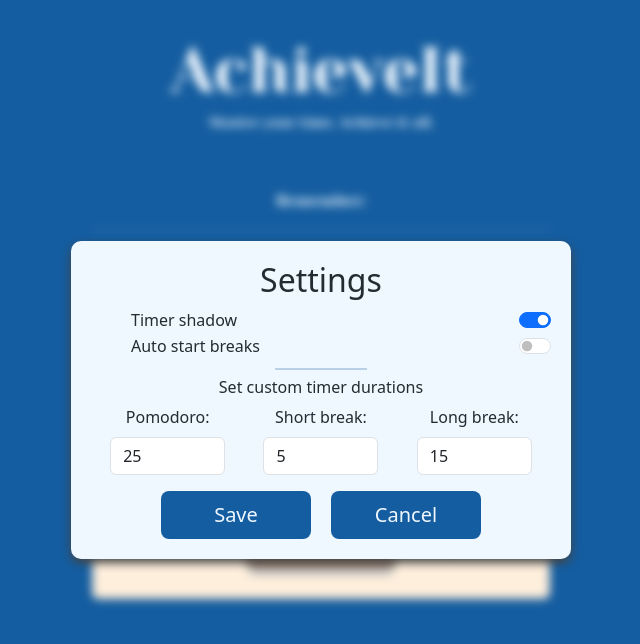
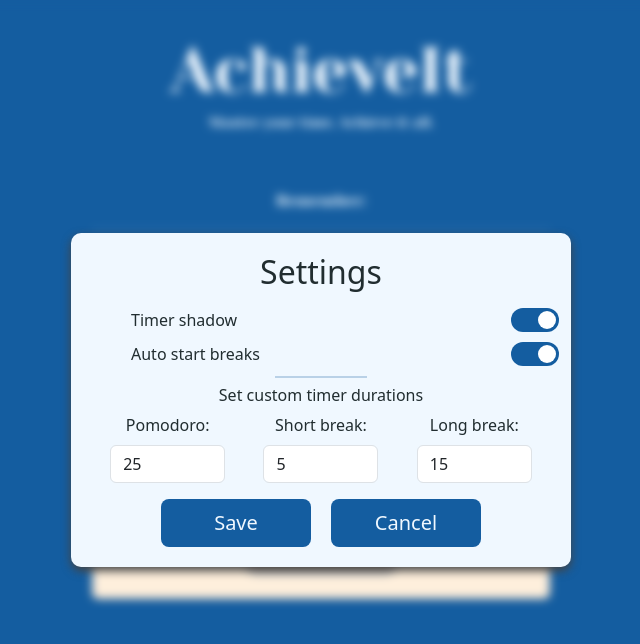
Before and after one commit to samuelodumu/AchieveIt, a React (Vite) app: page / in a window 1280 px wide. Both pictures are taken after a click on the icon 772 px from the left and 536 px from the top of the page. Shown: the top 644 px of the page, without its empty margins (319-959 px from the left). Built offline with nearby package versions, Linux system fonts and the light colour scheme; no server answers.

Commit message:
added themes on each timer

```diff
--- a/src/components/App.jsx
+++ b/src/components/App.jsx
@@ -16,6 +16,7 @@ function App() {
 
   const [showSettings, setShowSettings] = useState(false);
   const [isShadowEnabled, setIsShadowEnabled] = useState(true);
+  const [isAutoStartEnabled, setIsAutoStartEnabled] = useState(true);
 
   const updateDurations = (newDurations) => {
     setDurations(newDurations);
@@ -27,7 +28,11 @@ function App() {
 
   const toggleShadow = (isEnabled) => {
     setIsShadowEnabled(isEnabled);
-  }
+  };
+
+  const toggleAutoStart = (isEnabled) => {
+    setIsAutoStartEnabled(isEnabled);
+  };
 
   return (
     <>
@@ -47,6 +52,7 @@ function App() {
               updateDurations={updateDurations}
               toggleSettings={toggleSettings}
               isShadowEnabled={isShadowEnabled}
+              isAutoStartEnabled={isAutoStartEnabled}
             />
             {showSettings && (
               <Settings
@@ -55,6 +61,8 @@ function App() {
                 closeSettings={toggleSettings}
                 isShadowEnabled={isShadowEnabled}
                 toggleShadow={toggleShadow}
+                isAutoStartEnabled={isAutoStartEnabled}
+                toggleAutoStart={toggleAutoStart}
               />
             )}
           </div>
--- a/src/components/Settings.jsx
+++ b/src/components/Settings.jsx
@@ -6,7 +6,9 @@ function Settings({
   updateDurations,
   closeSettings,
   isShadowEnabled,
-  toggleShadow
+  toggleShadow,
+  isAutoStartEnabled,
+  toggleAutoStart
 }) {
   const [newDurations, setNewDurations] = useState({
     pomodoro: durations.pomodoro / 60,
@@ -15,10 +17,12 @@ function Settings({
   });
 
   const [shadowEnabled, setShadowEnabled] = useState(isShadowEnabled);
+  const [autoStartEnabled, setAutoStartEnabled] = useState(isAutoStartEnabled);
 
   useEffect(() => {
     setShadowEnabled(isShadowEnabled);
-  }, [isShadowEnabled]);
+    setAutoStartEnabled(isAutoStartEnabled);
+  }, [isShadowEnabled, isAutoStartEnabled]);
 
   const handleChange = (e) => {
     const { name, value } = e.target;
@@ -35,7 +39,8 @@ function Settings({
       shortBreak: newDurations.shortBreak * 60,
       longBreak: newDurations.longBreak * 60
     });
-    toggleShadow(shadowEnabled)
+    toggleShadow(shadowEnabled);
+    toggleAutoStart(autoStartEnabled);
     closeSettings();
   };
 
@@ -43,7 +48,10 @@ function Settings({
     setShadowEnabled(e.target.checked);
   };
 
-  // let state = shadowEnabled;
+  const handleAutoStartChange = (e) => {
+    setAutoStartEnabled(e.target.checked);
+  };
+
   const handleCancel = () => {
     // Reset the state to initial values
     setNewDurations({
@@ -52,6 +60,7 @@ function Settings({
       longBreak: durations.longBreak / 60
     });
     setShadowEnabled(isShadowEnabled);
+    setAutoStartEnabled(isAutoStartEnabled);
     closeSettings();
   };
 
@@ -59,10 +68,10 @@ function Settings({
     <div className='settings-overlay'>
       <div className='settings-box'>
         <h2 className='mt-0'>Settings</h2>
-        <div className='form-check form-switch d-flex justify-content-between'>
+        <div className='form-check form-switch d-flex justify-content-between py-2'>
           <label className='form-check-label'>Timer shadow</label>
           <input
-            className='form-check-input'
+            className='form-check-input bigger'
             type='checkbox'
             role='switch'
             checked={shadowEnabled}
@@ -72,9 +81,11 @@ function Settings({
         <div className='form-check form-switch d-flex justify-content-between'>
           <label className='form-check-label'>Auto start breaks</label>
           <input
-            className='form-check-input'
+            className='form-check-input bigger'
             type='checkbox'
             role='switch'
+            checked={autoStartEnabled}
+            onChange={handleAutoStartChange}
           />
         </div>
         <div className='d-flex py-2 justify-content-center'>
@@ -139,7 +150,9 @@ Settings.propTypes = {
   updateDurations: PropTypes.func.isRequired,
   closeSettings: PropTypes.func.isRequired,
   isShadowEnabled: PropTypes.bool.isRequired,
-  toggleShadow: PropTypes.func.isRequired
+  toggleShadow: PropTypes.func.isRequired,
+  isAutoStartEnabled: PropTypes.bool.isRequired,
+  toggleAutoStart: PropTypes.func.isRequired
 };
 
 export default Settings;
--- a/src/components/Timer.jsx
+++ b/src/components/Timer.jsx
@@ -3,14 +3,19 @@ import { useState, useEffect, useRef } from 'react';
 import PropTypes from 'prop-types';
 import { FontAwesomeIcon } from '@fortawesome/react-fontawesome';
 
-function Timer({ durations, toggleSettings, isShadowEnabled }) {
+function Timer({
+  durations,
+  toggleSettings,
+  isShadowEnabled,
+  isAutoStartEnabled
+}) {
   const [activeTimer, setActiveTimer] = useState('pomodoro');
   const [timeLeft, setTimeLeft] = useState(durations['pomodoro']);
   const [isRunning, setIsRunning] = useState(false);
   const notificationSound = useRef(new Audio('/radar.mp3'));
 
   useEffect(() => {
-    setTimeLeft(durations[activeTimer]); // display the new time when duraionos or activeTimer changes
+    setTimeLeft(durations[activeTimer]); // display the new time when durations or activeTimer changes
   }, [durations, activeTimer]);
 
   useEffect(() => {
@@ -22,9 +27,40 @@ function Timer({ durations, toggleSettings, isShadowEnabled }) {
     } else if (timeLeft === 0) {
       setIsRunning(false);
       notificationSound.current.play();
+      if (isAutoStartEnabled) {
+        setTimeout(() => {
+          notificationSound.current.pause();
+          notificationSound.current.currentTime = 0;
+        }, 10000);
+        setTimeout(() => {
+          if (activeTimer === 'pomodoro') {
+            setActiveTimer('shortBreak');
+            setTimeLeft(durations['shortBreak']);
+            setIsRunning(true);
+          } else if (activeTimer === 'shortBreak') {
+            setActiveTimer('pomodoro');
+            setTimeLeft(durations['pomodoro']);
+            setIsRunning(true);
+          }
+        }, 500); // 500 milisecond delay between pomodoro and short break
+      }
     }
     return () => clearInterval(interval);
-  }, [isRunning, timeLeft]);
+  }, [isRunning, timeLeft, activeTimer, durations, isAutoStartEnabled]);
+
+  useEffect(() => {
+    const root = document.documentElement;
+    if (activeTimer === 'pomodoro') {
+      root.style.setProperty('--current-color', 'var(--pomodoro-color)');
+      root.style.setProperty('--button-color', 'var(--pomodoro-color)');
+    } else if (activeTimer === 'shortBreak') {
+      root.style.setProperty('--current-color', 'var(--short-break-color)');
+      root.style.setProperty('--button-color', 'var(--short-break-color)');
+    } else if (activeTimer === 'longBreak') {
+      root.style.setProperty('--current-color', 'var(--long-break-color)');
+      root.style.setProperty('--button-color', 'var(--long-break-color)');
+    }
+  }, [activeTimer]);
 
   const toggleTimer = () => setIsRunning(!isRunning);
   const resetTimer = () => {
@@ -137,7 +173,8 @@ function Timer({ durations, toggleSettings, isShadowEnabled }) {
 Timer.propTypes = {
   durations: PropTypes.object.isRequired,
   toggleSettings: PropTypes.func.isRequired,
-  isShadowEnabled: PropTypes.bool.isRequired
+  isShadowEnabled: PropTypes.bool.isRequired,
+  isAutoStartEnabled: PropTypes.bool.isRequired
 };
 
 export default Timer;
--- a/src/index.css
+++ b/src/index.css
@@ -1,4 +1,9 @@
 :root {
+  --pomodoro-color: #145da0;
+  --short-break-color: #217351;
+  --long-break-color: #5d5491;
+  --current-color: var(--pomodoro-color);
+  --button-color: var(--pomodoro-color);
   font-family: Inter, system-ui, Avenir, Helvetica, Arial, sans-serif;
   line-height: 1.5;
   font-weight: 400;
@@ -6,10 +11,6 @@
   text-rendering: optimizeLegibility;
   -webkit-font-smoothing: antialiased;
   -moz-osx-font-smoothing: grayscale;
-
-  /* color-scheme: light dark colorful;
-  color: #213547;
-  background-color: #d6bda7; */
 }
 
 body {
@@ -18,8 +19,9 @@ body {
   flex-direction: column;
   align-items: center;
   min-height: 100vh;
-  background-color: #145da0;
+  background-color: var(--current-color);
   color: aliceblue;
+  transition: background-color 1.2s;
 }
 
 main {
@@ -114,7 +116,7 @@ button:active {
 }
 
 .settings-box {
-background: aliceblue;
+  background: aliceblue;
   color: #212d30;
   padding: 20px;
   border-radius: 10px;
@@ -128,8 +130,19 @@ background: aliceblue;
 }
 
 .settings-box .button {
-  background-color: #145da0;
+  background-color: var(--button-color);
   color: aliceblue;
+  transition: backround-color 1s;
+}
+
+input.bigger {
+  transform: scale(1.5);
+}
+
+.form-check-input:checked{
+  background-color: var(--button-color) !important;
+  border: none !important;
+  transition: backround-color 1s;
 }
 
 /* Media Queries */
```
